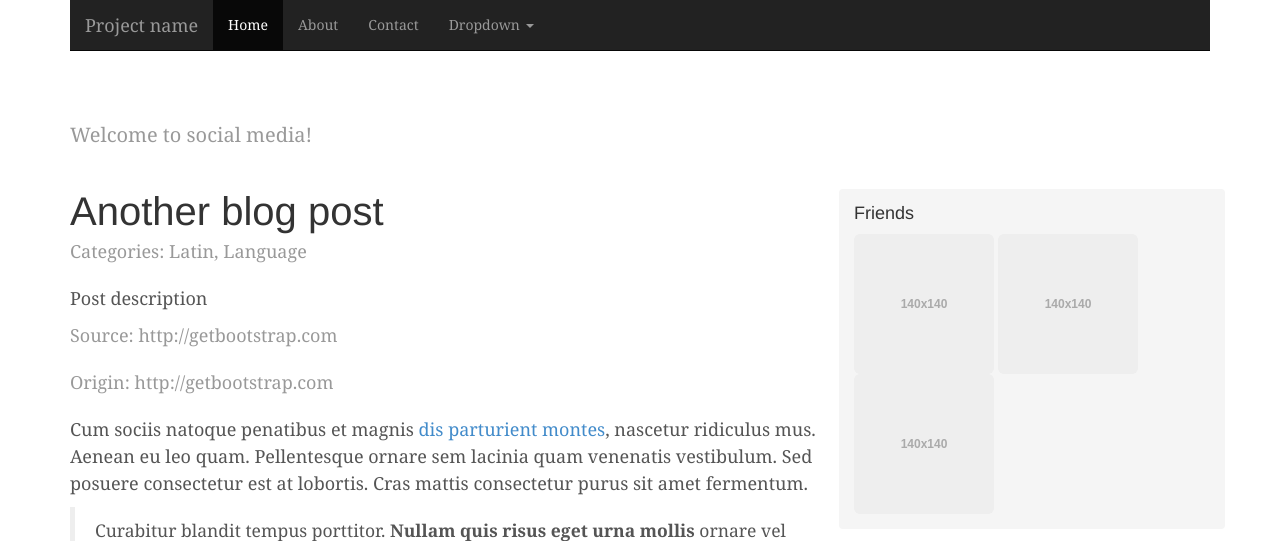
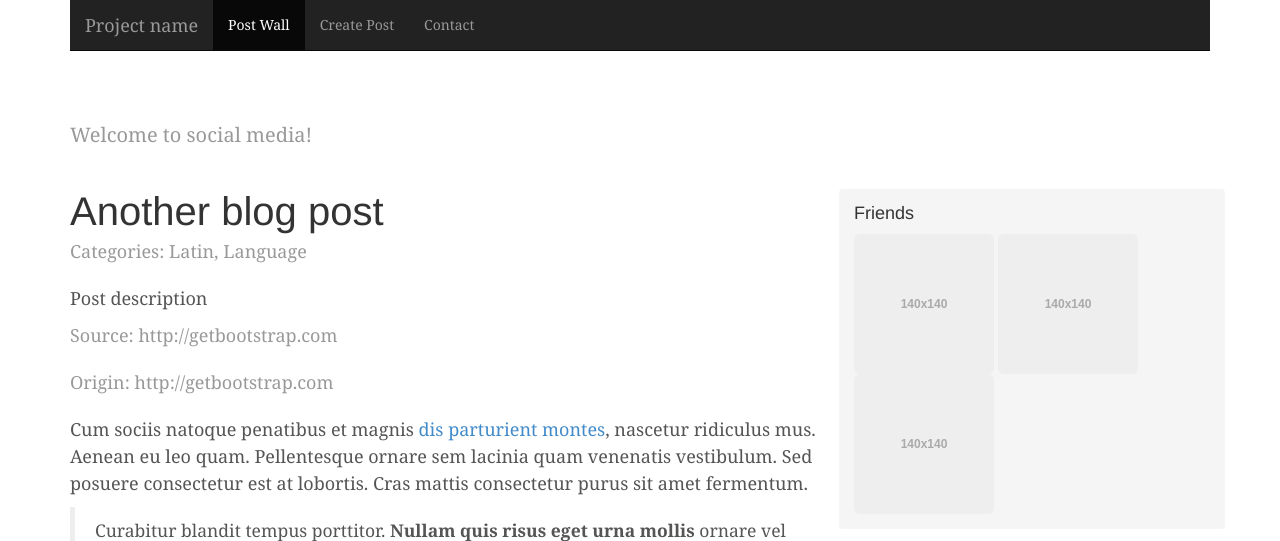
Before and after one commit to jreddeko/cmput410-project, a Django app: template project/friendbook/templates/main/postwall.html in a window 1280 px wide. Shown: the top 541 px of the page. Run offline with Django 3.2, Linux system fonts and the light colour scheme; the template is opened without the code that fills it, so the values that code supplies are empty; parts of the project's set-up code (start-up, migrations or seed data) failed here and were passed over; some libraries are stand-ins or nearby versions.

Commit message:
changed url and now can navigate between wall and post

```diff
--- a/project/friendbook/main/urls.py
+++ b/project/friendbook/main/urls.py
@@ -3,11 +3,14 @@ from main import views
 from django.contrib import admin
 admin.autodiscover()
 
+#postwall url is just to test display only URI
 urlpatterns = patterns('',
     url(r'^$', views.index, name='index'),
     url(r'^server_admin/$', views.server_admin, name='server_admin'),
+    url(r'^author/(?P<username>\w+)/newpost$', views.newpost, name='newpost'),
     url(r'^authors$', views.users, name='users'),
     url(r'^author/$', views.users, name='users'),
+    url(r'^author/(?P<username>\w+)/postwalls/$', views.wall, name='postwalls'),
     url(r'^author/(?P<username>\w+)/$', views.user, name='user'),
     url(r'^author/(?P<username>\w+)/posts$', views.posts, name='posts'),
     url(r'^author/(?P<username>\w+)/posts/$', views.posts, name='posts'),
--- a/project/friendbook/main/views.py
+++ b/project/friendbook/main/views.py
@@ -34,6 +34,11 @@ def getGitHubEvents(userName):
     response = urllib2.urlopen("https://api.github.com/users/"+userName+"/events").read()
     eventList = json.loads(response)
 
+def wall(request, username):
+    return render_to_response('main/postwall.html', {'username': username})
+
+def newpost(request, username):
+    return render_to_response('main/create_post.html', {'username': username})
 
 @csrf_exempt
 def posts(request,username):
--- a/project/friendbook/static/js/postwall.js
+++ b/project/friendbook/static/js/postwall.js
@@ -2,20 +2,7 @@
  * Javascript used in postwall.html
  */
 $(document).ready(function (){
-    $("#spec_author_div").hide();
     $(".post-overlays").css("display", "none");
-    $("#post_permissions").change(function() {
-        var currentVal = $(this).val();
-        if(currentVal == "spec_autor")
-        {
-            $("#spec_author_div").show();
-        }
-        else
-        {
-            $("#spec_author_div").hide();
-        }
-    });
-
     $(".blog-post").mouseover(function() {
         var currentdivId = $(this).attr('id').split("-");
         var overlayheight = $(this).height();
@@ -87,71 +74,7 @@ $(document).ready(function (){
         ],
         toolbar: "insertfile undo redo | styleselect | bold italic | alignleft aligncenter alignright alignjustify | bullist numlist outdent indent | link image"
     });
-
-    $("#new_post").submit(function(e) {
-        e.preventDefault();
-        processPostData();
-    });
-
 });
-//
-//function processPostData()
-//{
-//    var permission = $("#post_permissions").val();
-//    var authorname = $("#spec_author_input").val();
-//    var title = $("#post_title").val();
-//    var description = $("#post_description").val();
-//    var content = tinymce.get("post_content").getContent();
-//    var host = window.location.host;
-//    var posttime = $.now();
-//
-//    var source = $("#post_source").val()
-//    //var origin = not done yet
-//    //var category = not implemented yet
-//    //var guid = ??
-//
-//    // make the JSON string and pass to AJAX and call url
-//    // not tested yet!
-//    var targetUrl = $("#new_post").attr("action");
-//    $.ajax({
-//        url: targetUrl,
-//        type: 'PUT',
-//        contentType: 'text/html',
-//        data:{
-//            "posts":[
-//                {
-//                    "title": title,
-//                    "source": 'blah',
-//                    "origin": 'blah',
-//                    "description": description,
-//                    "content-type": 'text/html',
-//                    "content": content,
-//                    "author": {
-//                        "id": 1,
-//                        "host": host,
-//                        "displayname": "gayoung",
-//                        "url": host+"author/gayoung"
-//                    },
-//                    "categories": "['hello', 'world']",
-//                    "comments": [{}],
-//                    "pubDate": posttime,
-//                    "guid": 'blah',
-//                    "visibility": permission
-//
-//                }
-//            ]
-//        },
-//        success: function() {
-//            alert("success");
-//        },
-//        error: function(jqXHR, textStatus, errorThrown) {
-//            alert ("AJAX error: "+ jqXHR + ", "+textStatus+", "+errorThrown);
-//        }
-//    })
-//
-//
-//}
-
 function text2form(currentdbId)
 {
     // remove overlay with button triggers
--- a/project/friendbook/templates/main/postwall.html
+++ b/project/friendbook/templates/main/postwall.html
@@ -31,21 +31,9 @@
                         </div>
                         <div class="navbar-collapse collapse">
                             <ul class="nav navbar-nav">
-                                <li class="active"><a href="#">Home</a></li>
-                                <li><a href="#about">About</a></li>
+                                <li class="active"><a href="#">Post Wall</a></li>
+                                <li><a href="{% url 'newpost' username %}">Create Post</a></li>
                                 <li><a href="#contact">Contact</a></li>
-                                <li class="dropdown">
-                                    <a href="#" class="dropdown-toggle" data-toggle="dropdown">Dropdown <b class="caret"></b></a>
-                                    <ul class="dropdown-menu">
-                                        <li><a href="#">Action</a></li>
-                                        <li><a href="#">Another action</a></li>
-                                        <li><a href="#">Something else here</a></li>
-                                        <li class="divider"></li>
-                                        <li class="dropdown-header">Nav header</li>
-                                        <li><a href="#">Separated link</a></li>
-                                        <li><a href="#">One more separated link</a></li>
-                                    </ul>
-                                </li>
                             </ul>
                         </div>
                     </div>
```
Also changed, not shown: 2 other files.
